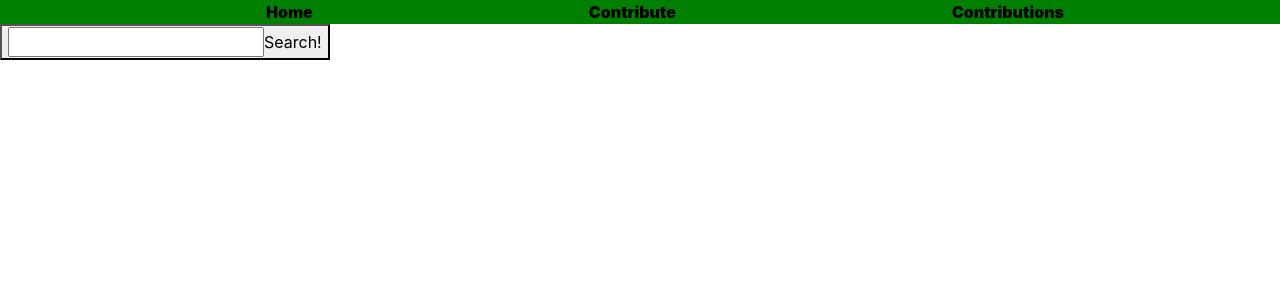
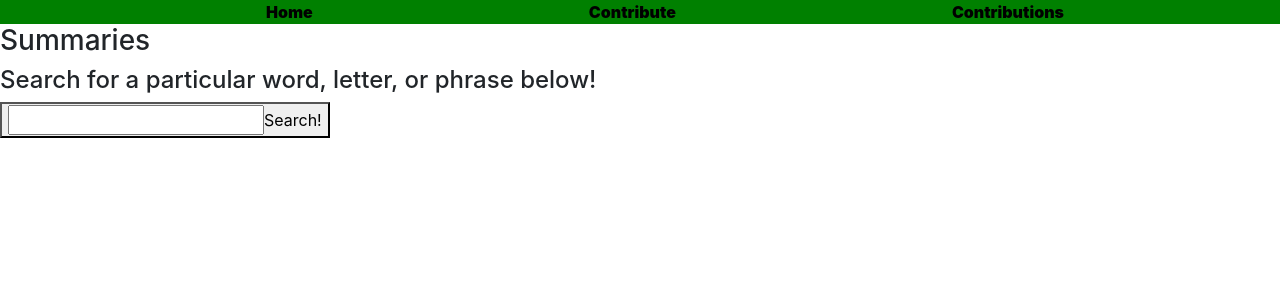
Before and after one commit to akemp7/CapstoneReact, a React app: page /#/contributions in a window 1280 px wide. Shown: the top 300 px of the page. Built offline with nearby package versions, Linux system fonts and the light colour scheme.

Commit message:
Update Readme

```diff
--- a/package.json
+++ b/package.json
@@ -12,6 +12,7 @@
     "author": "Anita Kemp",
     "license": "ISC",
     "dependencies": {
+        "pos": "^0.4.2",
         "prop-types": "^15.5.10",
         "react": "^15.5.4",
         "react-dom": "^15.5.4",
--- a/src/components/Contribute.jsx
+++ b/src/components/Contribute.jsx
@@ -13,12 +13,11 @@ class Contribute extends React.Component {
     render() {
         return (
             <div>
-                <p>Summary: {this.props.summary}</p>
+                <p>{this.props.summary}</p>
             </div>
         );
     }
 }
-
 
 Contribute.propTypes = {
     summary: PropTypes.string,
--- a/src/components/ContributeControl.jsx
+++ b/src/components/ContributeControl.jsx
@@ -11,11 +11,13 @@ class ContributeControl extends React.Component {
         };
     }
 
+
     search(event) {
         this.setState({searchTerm: event.target.value});
     }
 
     render() {
+        console.log(this.props.contributeList)
         let filteredList = this.props.contributeList.filter(
             (summ) => {
                 return summ.summary.toLowerCase().indexOf(this.state.searchTerm.toLowerCase()) !== -1;
@@ -25,11 +27,13 @@ class ContributeControl extends React.Component {
             <div>
                 <Navbar />
                 <div>
+                    <h3>Summaries</h3>
                     {filteredList.map((summ) =>
                         <Contribute summary={summ.summary}
                             key={summ.id} />
                     )}
                 </div>
+                <h4>Search for a particular word, letter, or phrase below!</h4>
                 <button><input type="text" value={this.state.searchTerm} onChange={this.search.bind(this)} />Search!</button>
             </div>
         )
--- a/src/components/NewContributeForm.jsx
+++ b/src/components/NewContributeForm.jsx
@@ -28,7 +28,7 @@ function NewContributeForm(props) {
     return (
         <div>
             <Navbar />
-            <p>Contribute to the corpus! Watch the short video, and then summarize what you saw. Do not worry about spelling, punctuation, etc.</p>
+            <p style={inputField}>Contribute to the corpus! Watch the short video, and then summarize what you saw. Try to be as detailed as possible, but do not worry about spelling, punctuation, and other forms of grammar.</p>
             <YoutubeEmbedVideo videoId="AkLnj5pJtDI" suggestions={false} style={video} />
 
             <form onSubmit={handleNewSubmission} style={inputField}>
```
Also changed, not shown: 2 other files (tests, documents, lock files or other folders).
